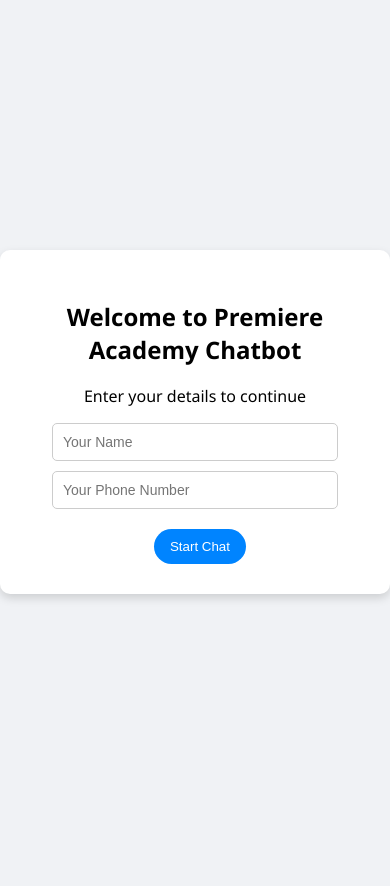
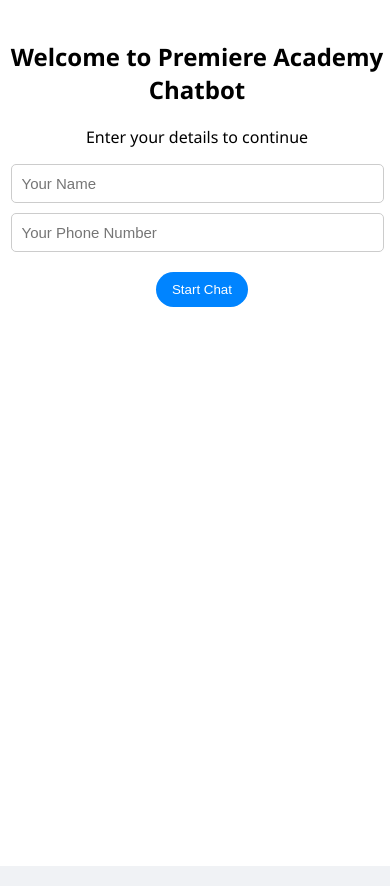
Before and after one commit to tuwasimon/premier, a Flask app: page /ui in a window 390 px wide. Before the commit the page ends 600 px from the top, so only its background shows below. Run offline with Flask 3, Linux system fonts and the light colour scheme.

Commit message:
Update chat.html

```diff
--- a/templates/chat.html
+++ b/templates/chat.html
@@ -2,6 +2,7 @@
 <html lang="en">
 <head>
   <meta charset="UTF-8">
+  <meta name="viewport" content="width=device-width, initial-scale=1.0">
   <title>Premiere Academy Chatbot</title>
   <style>
     body {
@@ -9,21 +10,25 @@
       background-color: #f0f2f5;
       margin: 0;
       padding: 0;
+      min-height: 100vh;
       display: flex;
-      justify-content: center;
+      flex-direction: column;
       align-items: center;
-      height: 100vh;
+      justify-content: flex-start;
     }
 
     #chat-container {
-      width: 400px;
+      width: 100%;
+      max-width: 430px;
       background-color: #ffffff;
       border-radius: 8px;
       box-shadow: 0 4px 12px rgba(0, 0, 0, 0.1);
       display: flex;
       flex-direction: column;
       overflow: hidden;
-      height: 600px;
+      height: 80vh;
+      min-height: 400px;
+      margin: 0 auto;
     }
 
     #chat-box {
@@ -39,7 +44,7 @@
       max-width: 75%;
       padding: 10px 14px;
       margin-bottom: 10px;
-      font-size: 14px;
+      font-size: 15px;
       line-height: 1.4;
       border-radius: 20px;
       position: relative;
@@ -71,7 +76,7 @@
       border: none;
       border-radius: 20px;
       outline: none;
-      font-size: 14px;
+      font-size: 15px;
     }
 
     button {
@@ -91,17 +96,20 @@
     #user-info-form {
       text-align: center;
       background: white;
-      padding: 30px;
+      padding: 30px 10px 10px 10px;
       border-radius: 10px;
       box-shadow: 0 4px 10px rgba(0, 0, 0, 0.15);
+      width: 100%;
+      max-width: 430px;
+      margin: 0 auto 20px auto;
     }
 
     #user-info-form input {
       display: block;
       margin: 10px auto;
       padding: 10px;
-      width: 80%;
-      font-size: 14px;
+      width: 90%;
+      font-size: 15px;
       border-radius: 5px;
       border: 1px solid #ccc;
     }
@@ -119,6 +127,24 @@
       color: #007bff;
       text-decoration: none;
       font-weight: bold;
+    }
+
+    @media (max-width: 500px) {
+      #chat-container, #user-info-form {
+        max-width: 100vw;
+        border-radius: 0;
+        box-shadow: none;
+        min-height: 100vh;
+        height: 100vh;
+      }
+
+      #chat-box {
+        padding: 8px;
+      }
+
+      #user-info-form {
+        padding: 20px 2px 2px 2px;
+      }
     }
   </style>
 </head>
```
